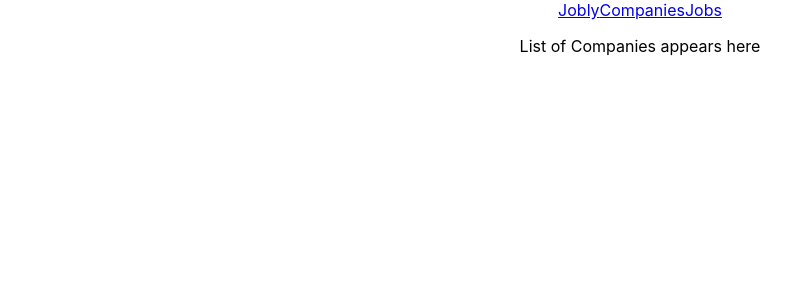
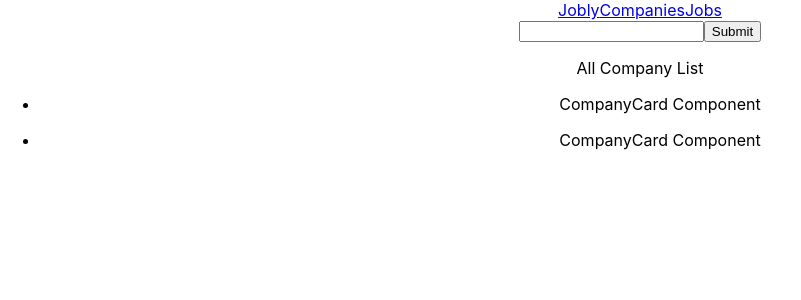
Before and after one commit to Peter-Loft/react-jobly, a React (Create React App) app: page /companies in a window 1280 px wide. Shown: the top 300 px of the page, without its empty margins (0-801 px from the left). Built offline with nearby package versions, Linux system fonts and the light colour scheme.

Commit message:
Completed skeleton, all components are created

```diff
--- /dev/null
+++ b/src/CompanyCard.js
@@ -0,0 +1,19 @@
+import React from "react";
+
+/**
+ * Single company card, displays company details
+ *
+ * Props - { company }
+ *
+ * State - None
+ *
+ * CompanyList --> CompanyCard
+ */
+
+function CompanyCard({ company }) {
+    return (
+        <p>CompanyCard Component</p>
+    )
+}
+
+export default CompanyCard;
--- a/src/CompanyDetail.js
+++ b/src/CompanyDetail.js
@@ -0,0 +1,27 @@
+import React from "react";
+import JobCardList from "./JobCardList";
+
+/**
+ * Displays single company and its jobs
+ *
+ * Props - None
+ *
+ * State - [listOfJobs]
+ *
+ * Routes --> CompanyDetail --> [SearchForm, JobCardList]
+ */
+
+function CompanyDetail() {
+
+    //UseParams to grab company handle from URL
+    // Makes axios call to get single company
+
+    return (
+        <div>
+            <p>Company Name</p>
+            <JobCardList />
+        </div>
+    );
+}
+
+export default CompanyDetail;
--- a/src/CompanyList.js
+++ b/src/CompanyList.js
@@ -1,11 +1,32 @@
 import React from "react";
+import SearchForm from "./SearchForm";
+import CompanyCard from "./CompanyCard";
+
+/**
+ * Displays list of all companies
+ *
+ * Props - None
+ *
+ * State - [listOfCompanies]
+ *
+ * Routes --> CompanyList --> [SearchForm, CompanyCard]
+ */
 
 function CompanyList() {
   // Makes axios call to get list of company on render
 
+
+  //Map over state, display company card for each
   return (
-    <p>List of Companies appears here</p>
-  )
+    <div>
+      <SearchForm />
+      <p>All Company List</p>
+      <ul>
+        <li><CompanyCard /></li>
+        <li><CompanyCard /></li>
+      </ul>
+    </div>
+  );
 }
 
 export default CompanyList;
--- a/src/Homepage.js
+++ b/src/Homepage.js
@@ -0,0 +1,23 @@
+import React from "react";
+
+/**
+ * Displays Heading and catch phrase
+ *
+ * Props - None
+ *
+ * State - None
+ *
+ * Routes --> Homepage
+ */
+
+function Homepage() {
+
+    return (
+        <div>
+            <h1>The Best Jobly</h1>
+            <p>All the jobs in one, convenient place.</p>
+        </div>
+    );
+}
+
+export default Homepage;
--- /dev/null
+++ b/src/JobCard.js
@@ -0,0 +1,19 @@
+import React from "react";
+
+/**
+ * Single job card, displays job details
+ *
+ * Props - { job }
+ *
+ * State - None
+ *
+ * JobCardList --> JobCard
+ */
+
+function JobCard({ job }) {
+    return (
+        <p>JobCard Component</p>
+    )
+}
+
+export default JobCard;
--- /dev/null
+++ b/src/JobCardList.js
@@ -0,0 +1,26 @@
+import React from "react";
+import JobCard from "./JobCard";
+
+/**
+ * Displays list of all jobs
+ *
+ * Props - [listOfJobs]
+ *
+ * State - None
+ *
+ * JobList, CompanyDetail --> JobCardList --> JobCard
+ */
+
+function JobCardList() {
+    return (
+        <div>
+            <p>All Job List</p>
+            <ul>
+                <li><JobCard /></li>
+                <li><JobCard /></li>
+            </ul>
+        </div>
+    )
+}
+
+export default JobCardList;
--- a/src/JobList.js
+++ b/src/JobList.js
@@ -0,0 +1,28 @@
+import React from "react";
+import SearchForm from "./SearchForm";
+import JobCardList from "./JobCardList";
+
+/**
+ * Handles logic for JobCardList
+ * Handles search params and makes axios calls
+ *
+ * Props - None
+ *
+ * State - [listOfJobs]
+ *
+ * Routes --> JobList --> [SearchForm, JobList]
+ */
+
+function JobList() {
+    // Makes axios call to get list of company on render
+
+    return (
+        <div>
+            <SearchForm />
+            <JobCardList />
+        </div>
+    );
+}
+//JobCardList takes in state as props
+
+export default JobList;
--- a/src/Nav.js
+++ b/src/Nav.js
@@ -1,12 +1,12 @@
 import { NavLink } from "react-router-dom"
 // TODO: add css.
 
-function Nav(){
+function Nav() {
   return (
     <nav>
       <NavLink exact to="/">Jobly</NavLink>
-      <NavLink excat to="/companies">Companies</NavLink>
-      <NavLink excat to="/jobs">Jobs</NavLink>
+      <NavLink exact to="/companies">Companies</NavLink>
+      <NavLink exact to="/jobs">Jobs</NavLink>
     </nav>
   );
 }
--- /dev/null
+++ b/src/SearchForm.js
@@ -0,0 +1,14 @@
+import React from "react";
+
+function SearchForm() {
+
+    return (
+        <form>
+            <input type="text"></input>
+            <button>Submit</button>
+        </form>
+    )
+
+}
+
+export default SearchForm;
```
Also changed, not shown: src/App.js (+12 -0 lines).
